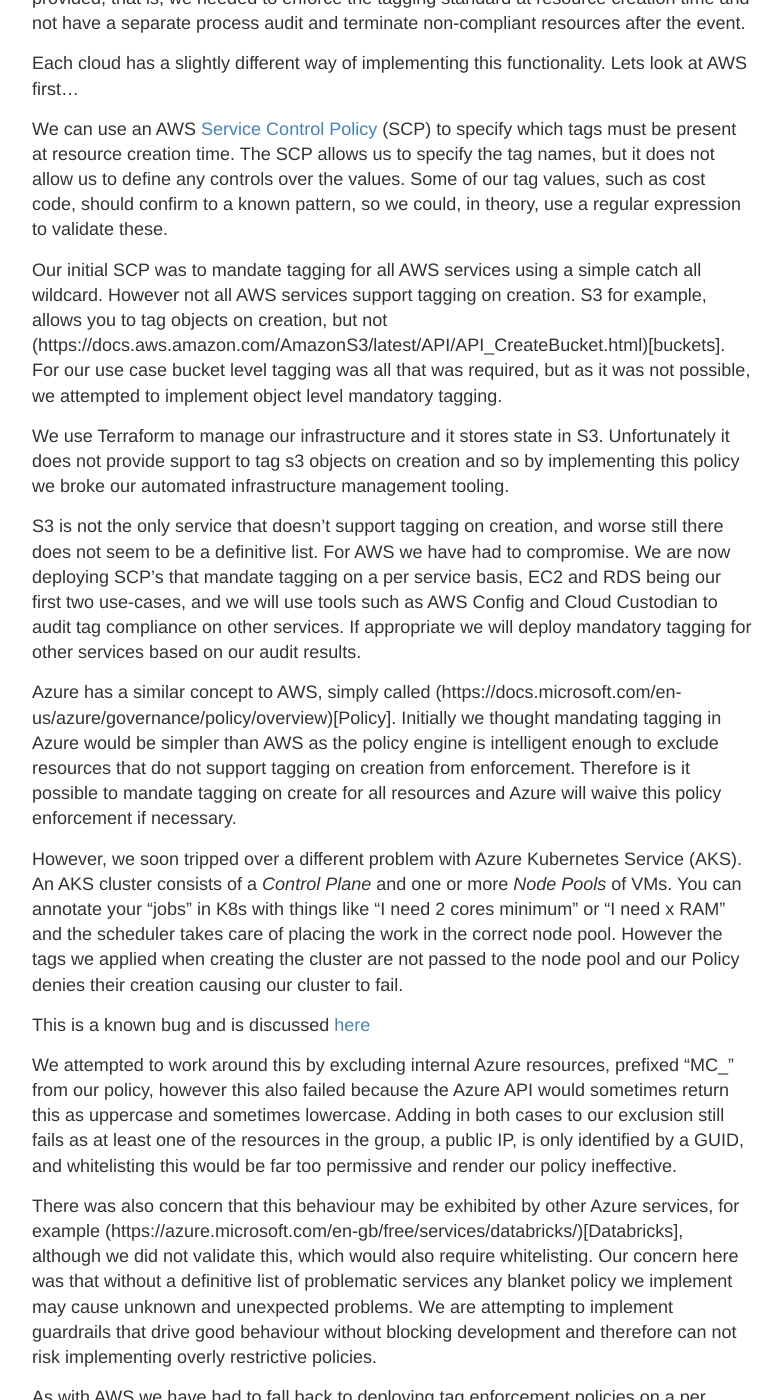
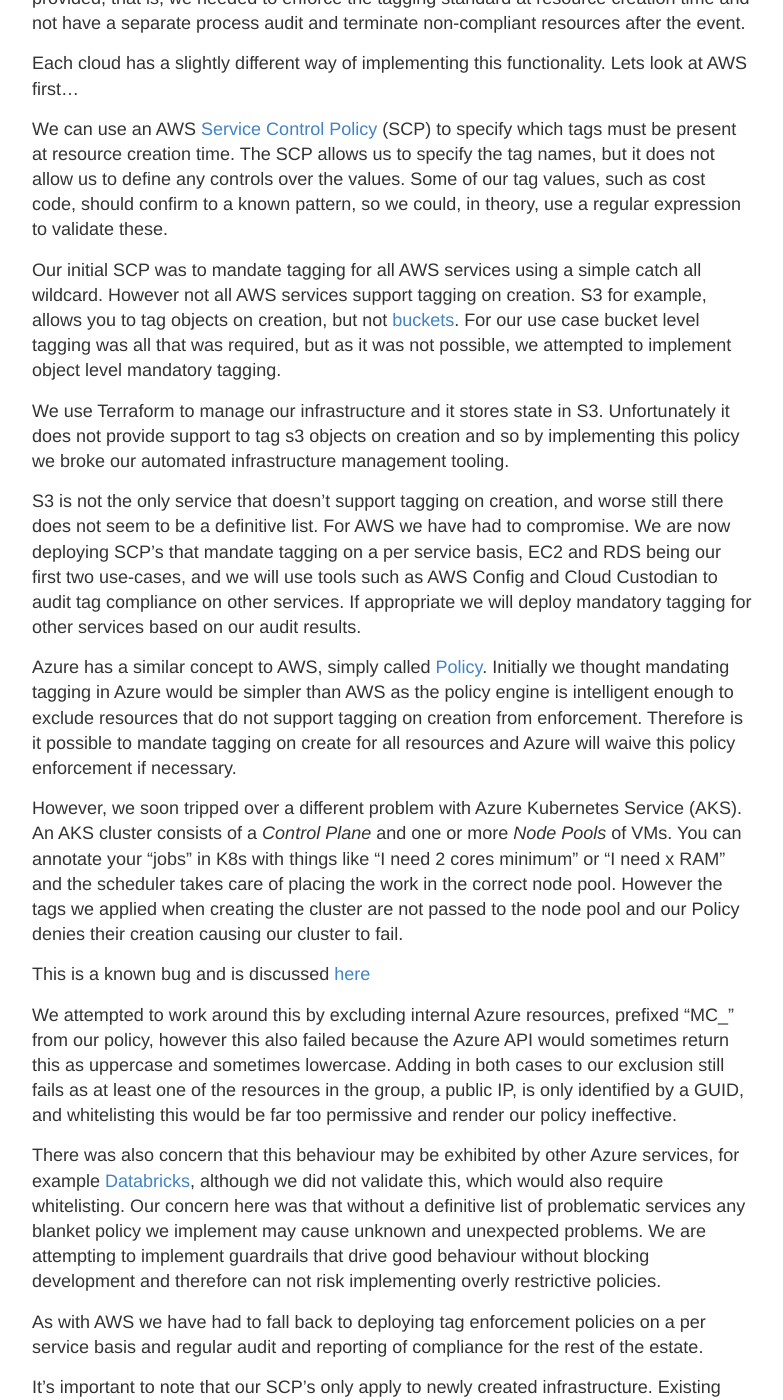
Before and after one commit to chrisl13/chrisl13.github.io, a Jekyll site: the page built from _posts/2020-02-15-Tagging-Enforcement.md, in a window 1280 px wide and 1400 px high, scrolled down 382 px. Shown: the whole window, without its empty margins (248-1031 px from the left). Built offline with Jekyll 4.4.1, drawn with Linux system fonts in a browser that asks for light colours; part of the change alters nothing that is shown; some of the changed text lies outside the part shown.

Commit message:
fixed typos

```diff
--- a/_posts/2020-02-15-Tagging-Enforcement.md
+++ b/_posts/2020-02-15-Tagging-Enforcement.md
@@ -10,13 +10,13 @@ Each cloud has a slightly different way of implementing this functionality. Lets
 
 We can use an AWS [Service Control Policy](https://docs.aws.amazon.com/organizations/latest/userguide/orgs_manage_policies_scp.html) (SCP) to specify which tags must be present at resource creation time. The SCP allows us to specify the tag names, but it does not allow us to define any controls over the values. Some of our tag values, such as cost code, should confirm to a known pattern, so we could, in theory, use a regular expression to validate these.
 
-Our initial SCP was to mandate tagging for all AWS services using a simple catch all wildcard. However not all AWS services support tagging on creation. S3 for example, allows you to tag objects on creation, but not (https://docs.aws.amazon.com/AmazonS3/latest/API/API_CreateBucket.html)[buckets]. For our use case bucket level tagging was all that was required, but as it was not possible, we attempted to implement object level mandatory tagging.
+Our initial SCP was to mandate tagging for all AWS services using a simple catch all wildcard. However not all AWS services support tagging on creation. S3 for example, allows you to tag objects on creation, but not [buckets](https://docs.aws.amazon.com/AmazonS3/latest/API/API_CreateBucket.html). For our use case bucket level tagging was all that was required, but as it was not possible, we attempted to implement object level mandatory tagging.
 
 We use Terraform to manage our infrastructure and it stores state in S3. Unfortunately it does not provide support to tag s3 objects on creation and so by implementing this policy we broke our automated infrastructure management tooling.
 
 S3 is not the only service that doesn't support tagging on creation, and worse still there does not seem to be a definitive list. For AWS we have had to compromise. We are now deploying SCP's that mandate tagging on a per service basis, EC2 and RDS being our first two use-cases, and we will use tools such as AWS Config and Cloud Custodian to audit tag compliance on other services. If appropriate we will deploy mandatory tagging for other services based on our audit results.
 
-Azure has a similar concept to AWS, simply called (https://docs.microsoft.com/en-us/azure/governance/policy/overview)[Policy]. Initially we thought mandating tagging in Azure would be simpler than AWS as the policy engine is intelligent enough to exclude resources that do not support tagging on creation from enforcement. Therefore is it possible to mandate tagging on create for all resources and Azure will waive this policy enforcement if necessary.
+Azure has a similar concept to AWS, simply called [Policy](https://docs.microsoft.com/en-us/azure/governance/policy/overview). Initially we thought mandating tagging in Azure would be simpler than AWS as the policy engine is intelligent enough to exclude resources that do not support tagging on creation from enforcement. Therefore is it possible to mandate tagging on create for all resources and Azure will waive this policy enforcement if necessary.
 
 However, we soon tripped over a different problem with Azure Kubernetes Service (AKS). An AKS cluster consists of a *Control Plane* and one or more *Node Pools* of VMs. You can annotate your "jobs" in K8s with things like "I need 2 cores minimum" or "I need x RAM" and the scheduler takes care of placing the work in the correct node pool. However the tags we applied when creating the cluster are not passed to the node pool and our Policy denies their creation causing our cluster to fail.
 
@@ -24,10 +24,10 @@ This is a known bug and is discussed [here](https://github.com/Azure/AKS/issues/
 
 We attempted to work around this by excluding internal Azure resources, prefixed "MC_" from our policy, however this also failed because the Azure API would sometimes return this as uppercase and sometimes lowercase. Adding in both cases to our exclusion still fails as at least one of the resources in the group, a public IP, is only identified by a GUID, and whitelisting this would be far too permissive and render our policy ineffective.
 
-There was also concern that this behaviour may be exhibited by other Azure services, for example (https://azure.microsoft.com/en-gb/free/services/databricks/)[Databricks], although we did not validate this, which would also require whitelisting. Our concern here was that without a definitive list of problematic services any blanket policy we implement may cause unknown and unexpected problems. We are attempting to implement guardrails that drive good behaviour without blocking development and therefore can not risk implementing overly restrictive policies.
+There was also concern that this behaviour may be exhibited by other Azure services, for example [Databricks](https://azure.microsoft.com/en-gb/free/services/databricks/), although we did not validate this, which would also require whitelisting. Our concern here was that without a definitive list of problematic services any blanket policy we implement may cause unknown and unexpected problems. We are attempting to implement guardrails that drive good behaviour without blocking development and therefore can not risk implementing overly restrictive policies.
 
  As with AWS we have had to fall back to deploying tag enforcement policies on a per service basis and regular audit and reporting of compliance for the rest of the estate.
 
 It's important to note that our SCP's only apply to newly created infrastructure. Existing infrastructure that does not comply with the SCP will not be effected until such time it should be relaunched.
-~
+
 The major disadvantage of a per service approach is that should we wish to roll out SCP's for additional services we have to ensure all users of those services are compliant with our tagging policy before we do so, otherwise we may impact their service, especially for events such as autoscale which may fail when they are required causing an incident sceenario.
```
